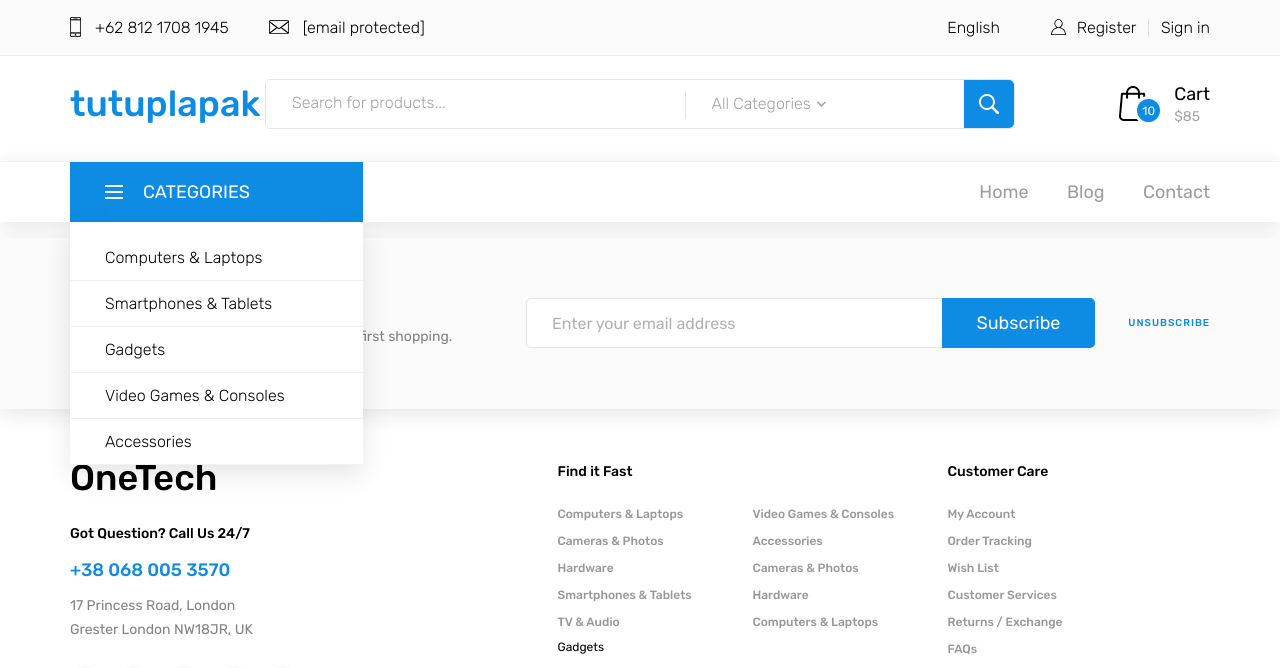
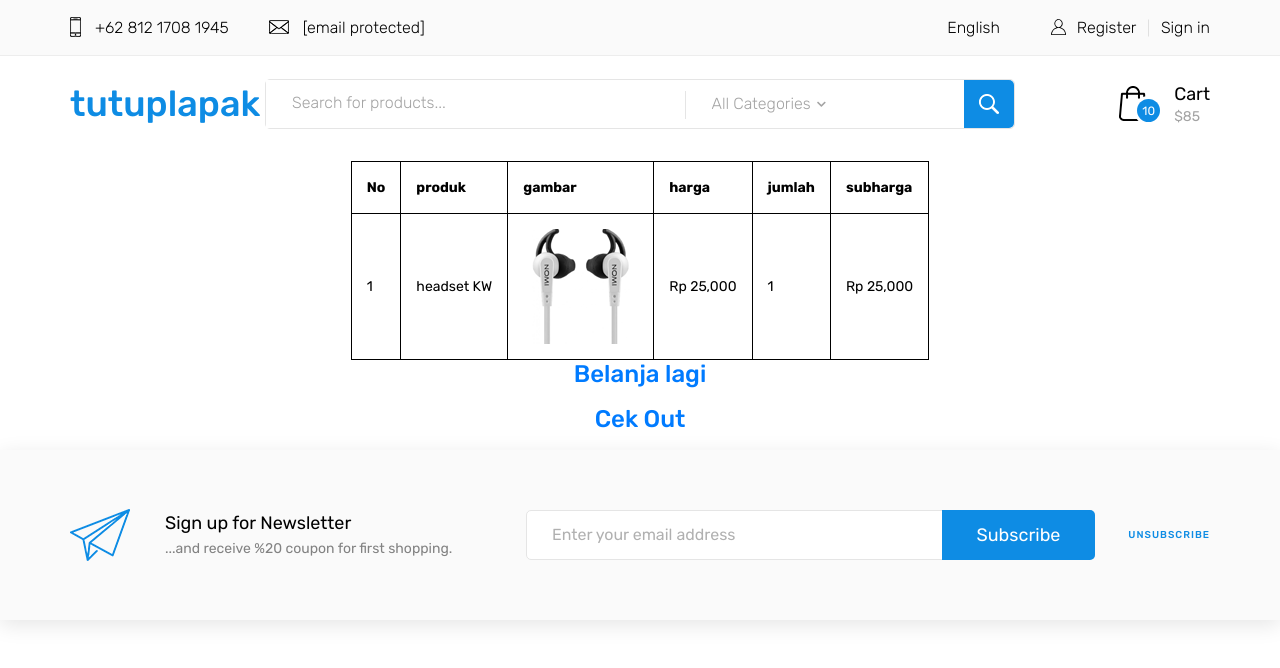
Before and after one commit to M3118078/tubes_prak_pemweb, a PHP site: page /index.php?target=add_to_cart&target1=A023 in a window 1280 px wide. Shown: the top 668 px of the page. Run offline with PHP 8.4, Linux system fonts and the light colour scheme; data comes from the database, SQL or seed files in the repository; some libraries are stand-ins or nearby versions.

Commit message:
update cart

```diff
--- a/index.php
+++ b/index.php
@@ -21,14 +21,15 @@
 	  <?php
 	  session_start();
 	  require("header.php");
-	  require("menu_nav.php");
+	 //require("menu_nav.php");
+	 $row['id_barang']=0;
       if(isset($_GET['target'])){
 		if($_GET['target']=='home'){
 			require('home.php');}
 		if($_GET['target']=='contact'){
 			require('contact.php');}
 		if($_GET['target']=='cart'){
-			require('cart.php');}
+			header('location:user/cart.php');}
 		if($_GET['target']=='blog'){
 			require('blog.php');}
 		if($_GET['target']=='blog_single'){
@@ -44,6 +45,14 @@
 		if($_GET['target']=='dashboard_user'){
 			require('user/dashboard_user.php');
 		}
+
+		if($_GET['target']=='add_to_cart'){
+			$row['id_barang']=$_GET['target1'];
+			require('user/add_to_cart.php');
+		}
+		if($_GET['target']=='kuitansi'){
+			require('user/kuitansi.php');
+		}
 		}else{
 		  require('home.php');
 		  }
--- a/review_home.php
+++ b/review_home.php
@@ -1,7 +1,7 @@
 <!-- Reviews Slider Item -->
 	<?php
 	require('database.php');
-	$queryselect = "select * from review_user";
+	/*$queryselect = "select * from review_user";
 	$hasilselect = mysqli_query($koneksi1,$queryselect);
 	$jumlah = mysqli_num_rows($hasilselect);
 	if ($jumlah){
@@ -18,4 +18,4 @@
 				</div>
 			";}
 		}
-	?>
+*/	?>
--- a/slider_feature_home.php
+++ b/slider_feature_home.php
@@ -3,7 +3,7 @@
 	$queryselect = "select * from tambahitem";
 	$hasilselect = mysqli_query($koneksi1,$queryselect);
 	$jumlah = mysqli_num_rows($hasilselect);
-	if ($jumlah){
+	if ($jumlah>0){
 		while ($row = mysqli_fetch_array($hasilselect)){
 		//Slider Item
 		    echo "<div class='featured_slider_item'>
@@ -22,8 +22,10 @@
 									";
 									//risky tambah link add to cart.php
 									//<button class='product_cart_button active'>Add to Cart</button>
+									//<button class='product_cart_button active'><a href='../tubes_prak_pemweb/user/add_to_cart.php?target=".$row['id_barang']."'>Add to Cart</a></button>
+
 									echo"
-									<button class='product_cart_button active'><a href='../tubes_prak_pemweb/user/add_to_cart.php?target=".$row['id_barang']."'>Add to Cart</a></button>
+									<button class='product_cart_button active'><a href='index.php?target=add_to_cart&target1=".$row['id_barang']."'>Add to Cart</a></button>
 
 								</div></a>
 							</div>
--- a/user/add_to_cart.php
+++ b/user/add_to_cart.php
@@ -1,10 +1,6 @@
 <?php
-session_start();
-//require('../header.php');
-
-require('../database.php');
-$target = $_GET['target'];
-
+require('database.php');
+$target = $_GET['target1'];
 if(isset($_SESSION['cart'][$target])){
   $_SESSION['cart'][$target]+=1;
 }
@@ -13,5 +9,74 @@ else{
   $_SESSION['cart'][$target]=1;
 
 }
-header("location:../user/cart.php");
+//header("location:user/cart.php");
 ?>
+
+<!DOCTYPE html>
+<html>
+    <head>
+        <title>keranjang</title>
+        <style>
+table, th, td {
+  border: 1px solid black;
+  border-collapse: collapse;
+}
+th, td {
+  padding: 15px;
+}
+</style>
+    </head>
+    <body>
+    <center>
+    <table >
+            <tr>
+                <th>No</th>
+                <th>produk</th>
+                <th>gambar</th>
+                <th>harga</th>
+                <th>jumlah</th>
+                <th>subharga</th>
+                <!--th>aksi</th-->
+
+            </tr>
+            <?php
+            $nomor=1;
+
+            ?>
+            <?php
+                foreach ($_SESSION["cart"]as $id_barang => $jumlah):
+            ?>
+
+            <?php
+                $ambil = "SELECT * FROM tambahitem WHERE id_barang='$id_barang'";
+
+                $hasilqueryselect = mysqli_query($koneksi1,$ambil);
+
+                $pecah = mysqli_fetch_assoc($hasilqueryselect);
+
+                $subharga = $pecah["harga_barang"]*$jumlah;
+            ?>
+
+            <tr>
+                <td><?php echo $nomor;   ?></td>
+                <td><?php echo $pecah["nama_barang"];   ?></td>
+                <td><?php echo "<img src='images/".$pecah["image_barang_1"]."' alt=''>";   ?></td>
+                <td>Rp <?php echo number_format($pecah["harga_barang"]);   ?></td>
+                <td><?php echo $jumlah;   ?></td>
+                <td>Rp <?php echo number_format($subharga);   ?></td>
+
+                <!--td><?php //echo" <a href='hapusmhs.php?target=".$row['nim']."'>hapus</a>" ?></td-->
+            </tr>
+            <?php
+            $nomor++;
+            endforeach;
+            ?>
+        </table>
+        <?php //require('../footer.php');
+              echo "<h3><center><a href='index.php?target=home'>Belanja lagi</a></center></h3></p>";
+              echo "<h3><center><a href='index.php?target=kuitansi'>Cek Out</a></center></h3></p>";
+
+        ?>
+        </center>
+    </body>
+</html>
--- a/user/cart.php
+++ b/user/cart.php
@@ -1,7 +1,7 @@
 <?php
 session_start();
 require('../database.php');
-//require('../header.php');
+
 
 ?>
 
@@ -25,7 +25,7 @@ require('../database.php');
             $nomor=1;
             ?>
             <?php
-                foreach ($_SESSION["cart"]as $id_barang=>$jumlah):
+                foreach ($_SESSION["cart"]as $id_barang => $jumlah):
             ?>
 
             <?php
```
Also changed, not shown: user/kuitansi.php (+27 -11 lines).
